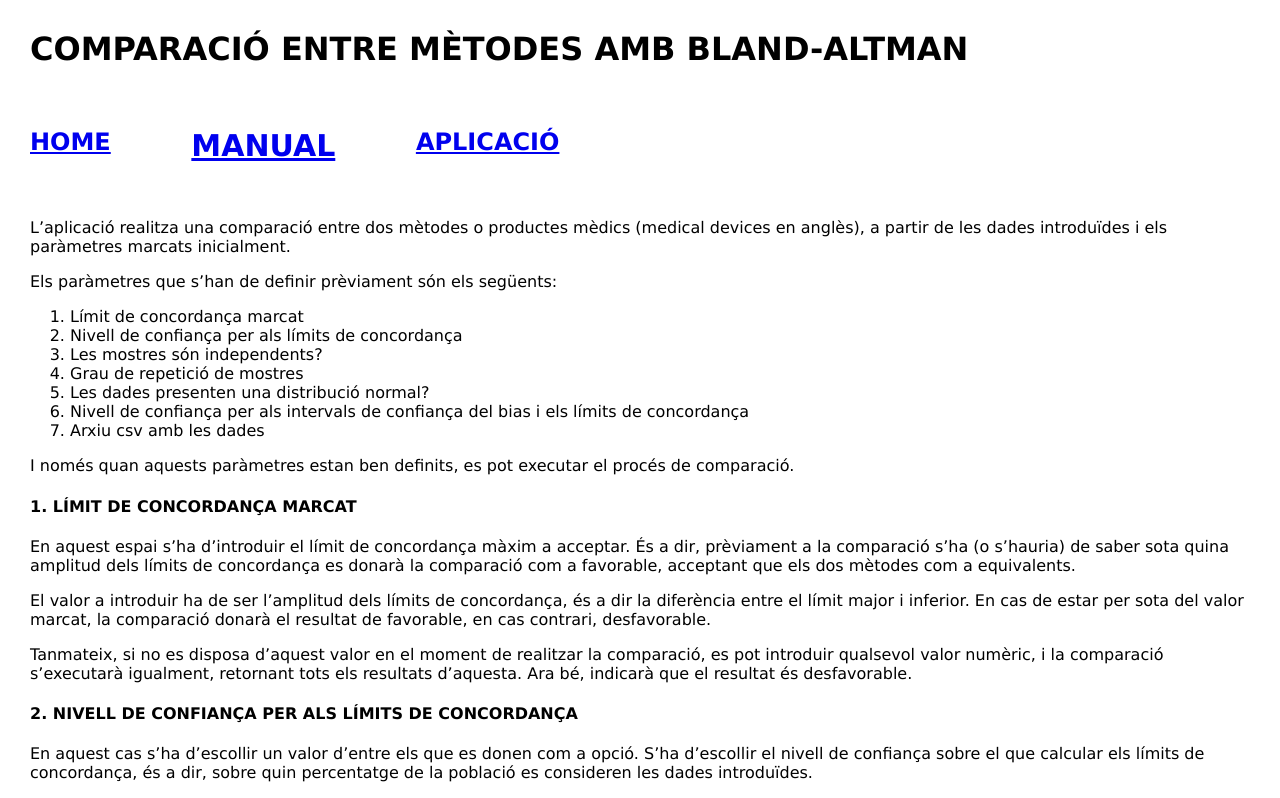
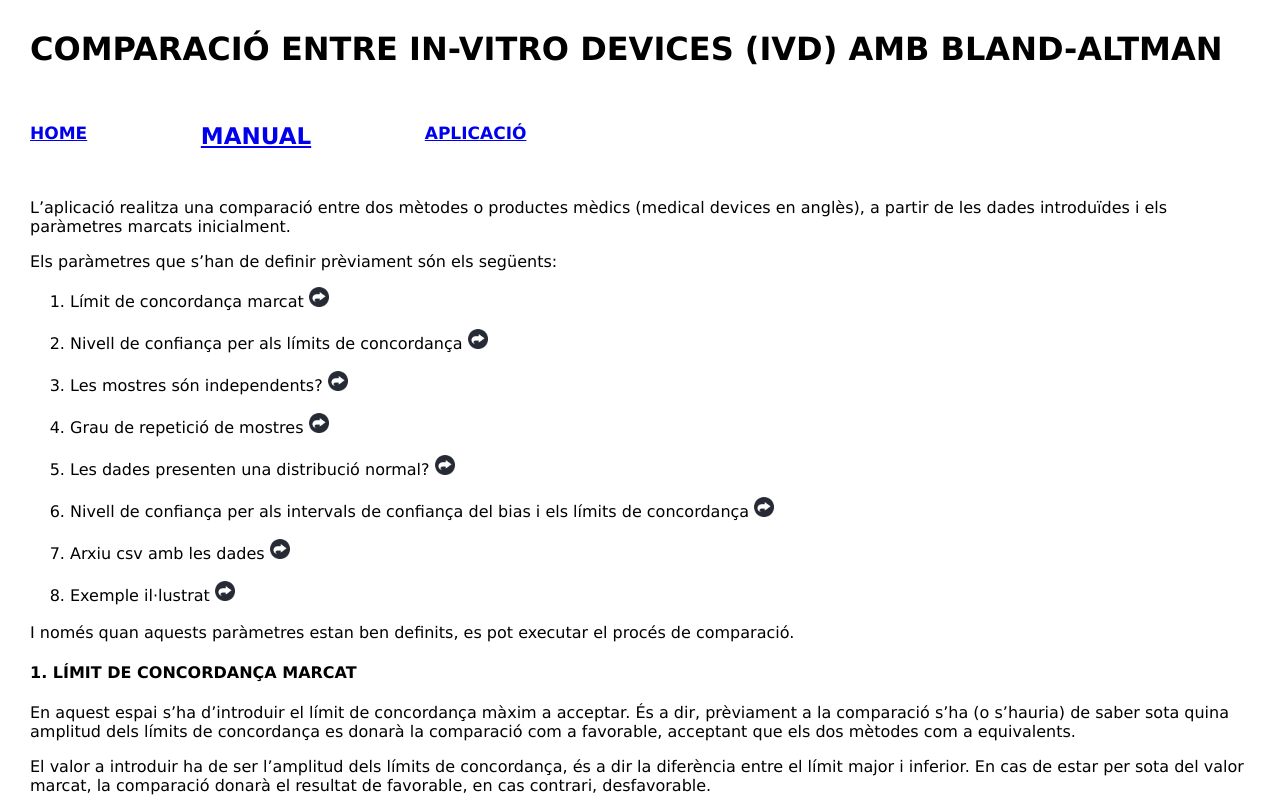
Before and after one commit to epanareda/Bland-Altman-comparation, a plain HTML site: page manual.html in a window 1280 px wide. Shown: the top 798 px of the page. Drawn offline with Linux system fonts and the light colour scheme.

Commit message:
Add files via upload

```diff
--- a/manual.html
+++ b/manual.html
@@ -6,11 +6,11 @@
         <link rel="stylesheet" href="style.css">
     </head>
     <body>
-        <h1>COMPARACIÓ ENTRE MÈTODES AMB BLAND-ALTMAN</h1>
+        <h1>COMPARACIÓ ENTRE IN-VITRO DEVICES (IVD) AMB BLAND-ALTMAN</h1>
         </br>
         <nav id="nav_bar">
             <h2><a href="index.html">HOME</a></h2>
-            <h2><a href="manual.html" style="font-size: 30px;">MANUAL</a></h2>
+            <h2><a href="manual.html" style="font-size: 23px;">MANUAL</a></h2>
             <h2><a href="app.html">APLICACIÓ</a></h2>
         </nav>
         </br>
@@ -22,31 +22,51 @@
             Els paràmetres que s’han de definir prèviament són els següents:
         </p>
         <ol>
-            <li>
-                <a href="#1" style="color: inherit; text-decoration: inherit;">Límit de concordança marcat</a>
+            <li class="list_manual">Límit de concordança marcat
+                <a href="#1" style="color: inherit; text-decoration: inherit;">
+                    <img class="img_link" src="img/link-arrow.png" alt="arrow_link">
+                </a>
             </li>
-            <li>
-                <a href="#2" style="color: inherit; text-decoration: inherit;">Nivell de confiança per als límits de concordança</a>
+            <li class="list_manual">Nivell de confiança per als límits de concordança
+                <a href="#2" style="color: inherit; text-decoration: inherit;">
+                    <img class="img_link" src="img/link-arrow.png" alt="arrow_link">
+                </a>
             </li>
-            <li>
-                <a href="#3" style="color: inherit; text-decoration: inherit;">Les mostres són independents?</a>
+            <li class="list_manual">Les mostres són independents?
+                <a href="#3" style="color: inherit; text-decoration: inherit;">
+                    <img class="img_link" src="img/link-arrow.png" alt="arrow_link">
+                </a>
             </li>
-            <li>
-                <a href="#4" style="color: inherit; text-decoration: inherit;">Grau de repetició de mostres</a>
+            <li class="list_manual">Grau de repetició de mostres
+                <a href="#4" style="color: inherit; text-decoration: inherit;">
+                    <img class="img_link" src="img/link-arrow.png" alt="arrow_link">
+                </a>
             </li>
-            <li>
-                <a href="#5" style="color: inherit; text-decoration: inherit;">Les dades presenten una distribució normal?</a>
+            <li class="list_manual">Les dades presenten una distribució normal?
+                <a href="#5" style="color: inherit; text-decoration: inherit;">
+                    <img class="img_link" src="img/link-arrow.png" alt="arrow_link">
+                </a>
             </li>
-            <li>
-                <a href="#6" style="color: inherit; text-decoration: inherit;">Nivell de confiança per als intervals de confiança del bias i els límits de concordança</a>
+            <li class="list_manual">Nivell de confiança per als intervals de confiança del bias i els límits de concordança
+                <a href="#6" style="color: inherit; text-decoration: inherit;">
+                    <img class="img_link" src="img/link-arrow.png" alt="arrow_link">
+                </a>
             </li>
-            <li>
-                <a href="#7" style="color: inherit; text-decoration: inherit;">Arxiu csv amb les dades</a>
+            <li class="list_manual">Arxiu csv amb les dades
+                <a href="#7" style="color: inherit; text-decoration: inherit;">
+                    <img class="img_link" src="img/link-arrow.png" alt="arrow_link">
+                </a>
+            </li>
+            <li class="list_manual">Exemple il·lustrat
+                <a href="#8" style="color: inherit; text-decoration: inherit;">
+                    <img class="img_link" src="img/link-arrow.png" alt="arrow_link">
+                </a>
             </li>
         </ol>
         <p>
             I només quan aquests paràmetres estan ben definits, es pot executar el procés de comparació.
         </p>
+
         <h4 id="1">
             1. LÍMIT DE CONCORDANÇA MARCAT
         </h4>
@@ -59,6 +79,7 @@
         <p>
             Tanmateix, si no es disposa d’aquest valor en el moment de realitzar la comparació, es pot introduir qualsevol valor numèric, i la comparació s’executarà igualment, retornant tots els resultats d’aquesta. Ara bé, indicarà que el resultat és desfavorable.
         </p>
+
         <h4 id="2">
             2. NIVELL DE CONFIANÇA PER ALS LÍMITS DE CONCORDANÇA
         </h4>
@@ -71,13 +92,15 @@
         <p>
             Tot i que el més habitual és prendre el 95% de confiança, es dona l’opció de prendre els següents: 50%, 60%, 70%, 80%, 90%, 95%, 98%, 99%, 99.8% i 99.9%.
         </p>
-        <img src="img/limits_confidence.png" alt="" style="width: 360px;">
+        <img class="img_manual" src="img/limits_confidence.png" alt="" style="width: 360px;">
+
         <h4 id="3">
             3. LES MOSTRES SÓN INDEPENDENTS?
         </h4>
         <p>
             Per poder introduir aquest paràmetre, és necessari conèixer la naturalesa de les dades. Ja que la fórmula a aplicar en la comparació varia segons si cada mostra correspon a un individu diferent, o bé si un individu està representat varies vegades en cada mesura, és un paràmetre realment important. Aquest indicador és una de les principals causes d’estudis incorrectes utilitzant Bland-Altman, així que més val indicar-ne el seu valor correctament.
         </p>
+
         <h4 id="4">
             4. GRAU DE REPETICIÓ DE MOSTRES
         </h4>
@@ -87,6 +110,7 @@
         <p>
             És possible que hi hagi casos en que la repetició no sigui constant. Per aquests casos s’ha de calcular la mitjana de repetició i introduir aquest valor.
         </p>
+
         <h4 id="5">
             5. LES DADES PRESENTEN UNA DISTRIBUCIÓ NORMAL
         </h4>
@@ -96,6 +120,7 @@
         <p>
             Així doncs, en cas de que les dades presentin una distribució normal, s’indicaria aquest paràmetre com a “SI”. Així mateix, en cas que s’indiqui el contrari, s’aplicarà una transformació logarítmica als valors corresponents a la diferència (els valors resultants de restar els resultats obtinguts en cada mètode per a totes les mostres) amb la intenció de solucionar aquest problema. Tot i això, és possible que aquesta acció no sigui suficient i la comparació segueixi sent invàlida. Aquesta decisió s’ha de prendre en base a la gràfica que es retorna.
         </p>
+
         <h4 id="6">
             6. NIVELL DE CONFIANÇA PER ALS INTERVALS DE CONFIANÇA DEL BIAS I ELS LÍMITS DE CONCORDANÇA
         </h4>
@@ -105,6 +130,7 @@
         <p>
             Els valors que hi ha com a opció, i el seu significat, es poden trobar en el <a href="#2">punt 2</a>.
         </p>
+
         <h4 id="7">
             7. ARXIU CSV AMB LES DADES
         </h4>
@@ -116,15 +142,19 @@
         <p>
             En resum, ha de contenir únicament dues columnes, amb títol a la primera fila, sense valors buits en cap fila, i únicament elements numèrics amb un o cap punt, i les columnes han d’estar separades únicament per una coma “,”.
         </p>
-        <img src="img/csv_style.png" alt="" style="width: 120px;">
+        <img class="img_manual" src="img/csv_style.png" alt="" style="width: 120px;">
         <br/>
         <p>
             Un cop amb totes els paràmetres ben definits, es pot procedir a executar el procés de comparació.
         </p>
-        <img src="img/app_form.png" alt="" style="width: 500px;">
+
+        <h4 id="8">
+            8. EXEMPLE IL·LUSTRAT
+        </h4>
+        <img class="img_manual" src="img/app_form.png" alt="" style="width: 500px;">
         <p>
             <a href="exemple/data2.csv">Aquí</a> es pot descarregar un fitxer d’exemple, amb les dades sobre el quan s’han realitzat les imatges, per assegurar la correcte comprensió del funcionament de l’aplicació. Amb aquest fitxer i els paràmetres de la imatge anterior s'hauria d'obtenir el següent resultat:
         </p>
-        <img src="img/app_exemple.png" alt="" style="width: 800px;">
+        <img class="img_manual" src="img/app_exemple.png" alt="" style="width: 800px;">
     </body>
 </html>
--- a/style.css
+++ b/style.css
@@ -9,10 +9,22 @@ body{
     grid-template-columns: auto auto auto;
 }
 
-img{
+#nav_bar>h2 {
+    font-size: 17px;
+}
+
+.list_manual{
+    margin-bottom: 18px;
+}
+
+.img_manual{
     padding: 10px;
     border: 3px solid rgb(200,200,200,0.5);
     margin-left: 100px;
+}
+
+.img_link{
+    width: 20px;
 }
 
 #graph_cont{
```
Also changed, not shown: app.html (+2 -2 lines), app.js (+14 -14 lines), index.html (+2 -2 lines), img/link-arrow.png (added).
